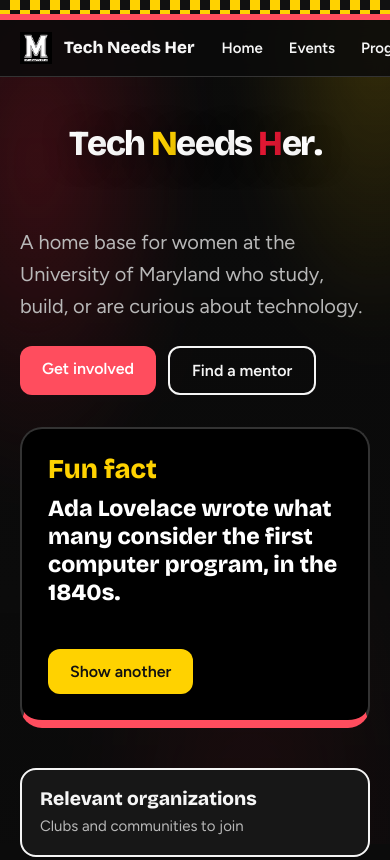
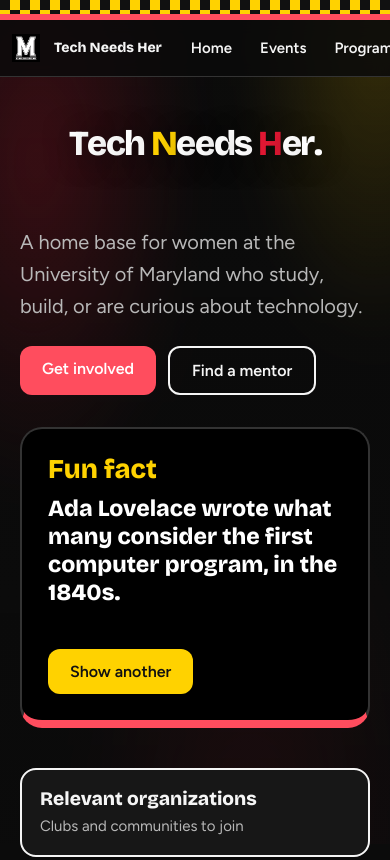
Before and after one commit to jasenso-pixel/Tech-Needs-Her-, a plain HTML site: page index.html in a window 390 px wide. Shown: the top 860 px of the page. Drawn offline with nearby package versions, Linux system fonts and the light colour scheme.

Commit message:
for phone

```diff
--- a/tnh2.css
+++ b/tnh2.css
@@ -123,3 +123,21 @@ nav{background:rgba(11,11,11,.85);backdrop-filter:blur(8px)}
 .dyk.wide .stat{font-size:clamp(1.6rem,4vw,2.4rem);margin:0}
 .dyk.wide svg{width:120px;height:120px}
 @media(max-width:760px){.dyk.wide{grid-template-columns:1fr}}
+
+@media (max-width: 760px) {
+    nav .nav-logo {
+        width: 28px !important;
+        height: 28px !important;
+        flex-shrink: 0;
+        object-fit: contain;
+    }
+
+    nav b {
+        font-size: 14px;
+    }
+
+    nav {
+        gap: 6px;
+        padding: 10px 12px;
+    }
+}
```
